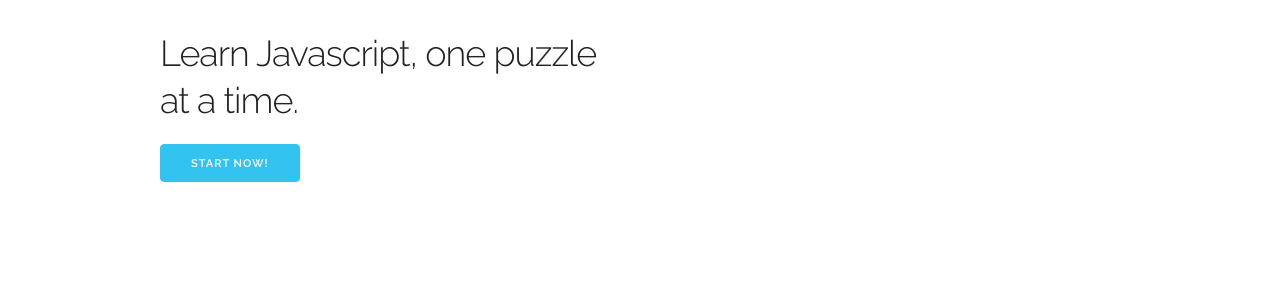
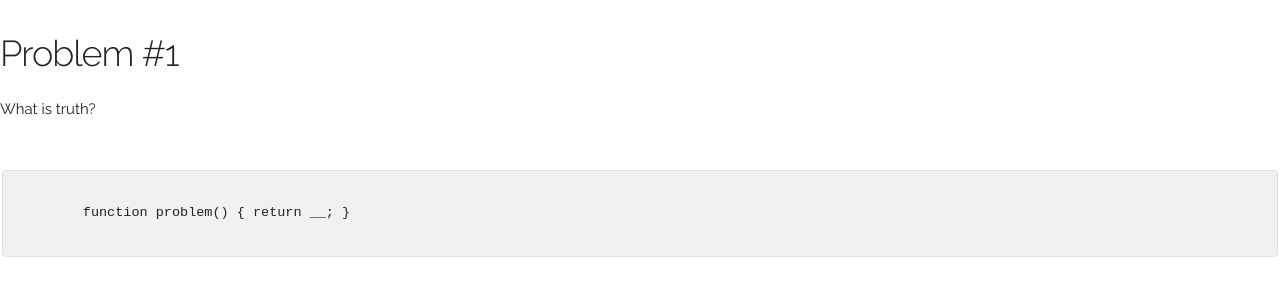
Before and after one commit to mzumi/learnjs, a Vue app in the folder frontend/: page /problem/1 in a window 1280 px wide. Shown: the top 300 px of the page. Built offline with nearby package versions, Linux system fonts and the light colour scheme.

Commit message:
Add problem view

```diff
--- a/frontend/src/components/Landing.vue
+++ b/frontend/src/components/Landing.vue
@@ -4,7 +4,7 @@
       <div class="row">
         <div class="one-half column">
             <h3>Learn Javascript, one puzzle at a time.</h3>
-            <a href='#' class="button button-primary">Start Now!</a>
+            <a href='/problem/1' class="button button-primary">Start Now!</a>
         </div>
         <div class="one-half column"></div>
       </div>
--- /dev/null
+++ b/frontend/src/components/Problem.vue
@@ -0,0 +1,29 @@
+<template>
+  <div class="problem-view">
+    <h3 class="title">{{ title }}</h3>
+    <p>{{ problem.description }}</p>
+    <pre>
+      <code>
+        {{ problem.code }}
+      </code>
+    </pre>
+  </div>
+</template>
+
+<script>
+
+export default {
+  name: 'Problem',
+  props: [
+    'number'
+  ],
+  computed: {
+    title () {
+      return 'Problem #' + this.number
+    },
+    problem () {
+      return this.$store.getters.findProblemById(this.number)
+    }
+  }
+}
+</script>
--- a/frontend/src/main.js
+++ b/frontend/src/main.js
@@ -3,6 +3,7 @@
 import Vue from 'vue'
 import App from './App'
 import router from './router'
+import store from './store'
 
 Vue.config.productionTip = false
 
@@ -10,6 +11,7 @@ Vue.config.productionTip = false
 new Vue({
   el: '#app',
   router,
+  store,
   components: { App },
   template: '<App/>'
 })
--- a/frontend/src/router/index.js
+++ b/frontend/src/router/index.js
@@ -2,15 +2,29 @@ import Vue from 'vue'
 import Router from 'vue-router'
 
 import Landing from '@/components/Landing'
+import Problem from '@/components/Problem'
 
 Vue.use(Router)
 
+const parseProblemNumber = (route) => {
+  return {
+    number: parseInt(route.params.number)
+  }
+}
+
 export default new Router({
+  mode: 'history',
   routes: [
     {
       path: '/',
       name: 'Landing',
       component: Landing
+    },
+    {
+      path: '/problem/:number',
+      name: 'Problem',
+      props: parseProblemNumber,
+      component: Problem
     }
   ]
 })
--- /dev/null
+++ b/frontend/src/store/index.js
@@ -0,0 +1,13 @@
+import Vue from 'vue'
+import Vuex from 'vuex'
+import problems from './modules/problem'
+
+Vue.use(Vuex)
+
+export default new Vuex.Store({
+  modules: {
+    problems
+  },
+  strict: false,
+  plugins: []
+})
--- /dev/null
+++ b/frontend/src/store/modules/problem.js
@@ -0,0 +1,26 @@
+// initial state
+const state = {
+  all: [
+    {
+      id: 1,
+      code: 'function problem() { return __; }',
+      description: 'What is truth?'
+    },
+    {
+      id: 2,
+      code: 'function problem() { return 42 === 6 * __; }',
+      description: 'Simple Math'
+    }
+  ]
+}
+
+const getters = {
+  findProblemById: (state) => (id) => {
+    return state.all.find(problem => problem.id === id)
+  }
+}
+
+export default {
+  state,
+  getters
+}
```
